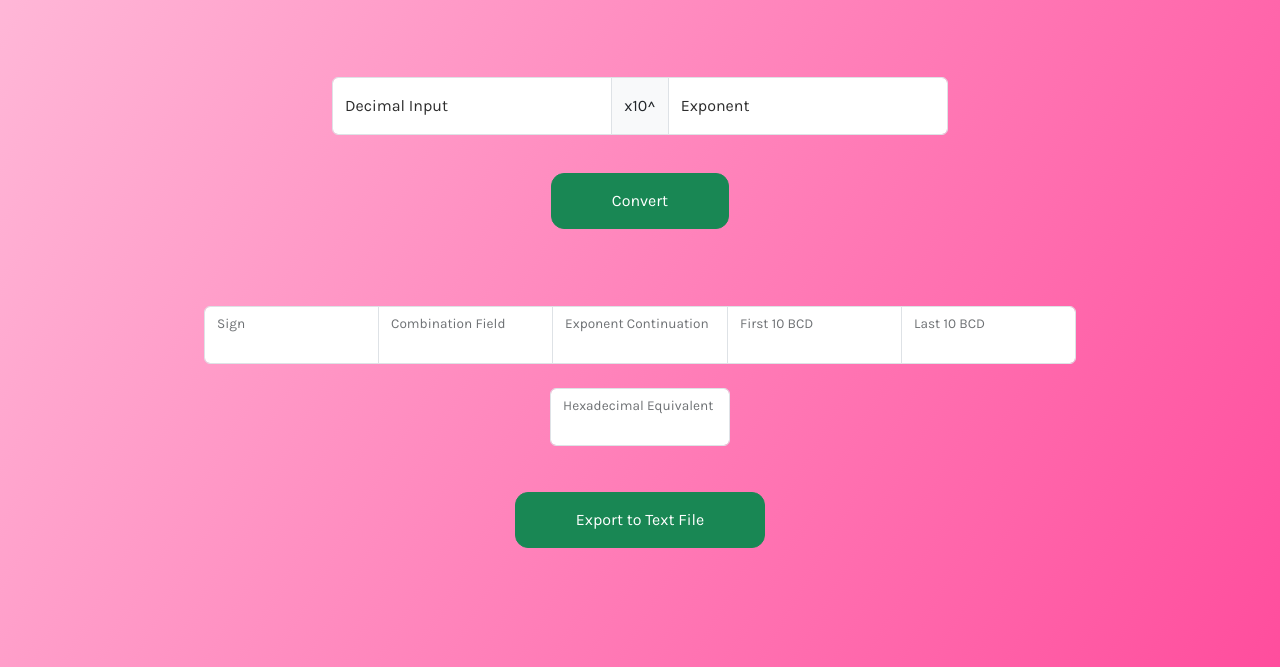
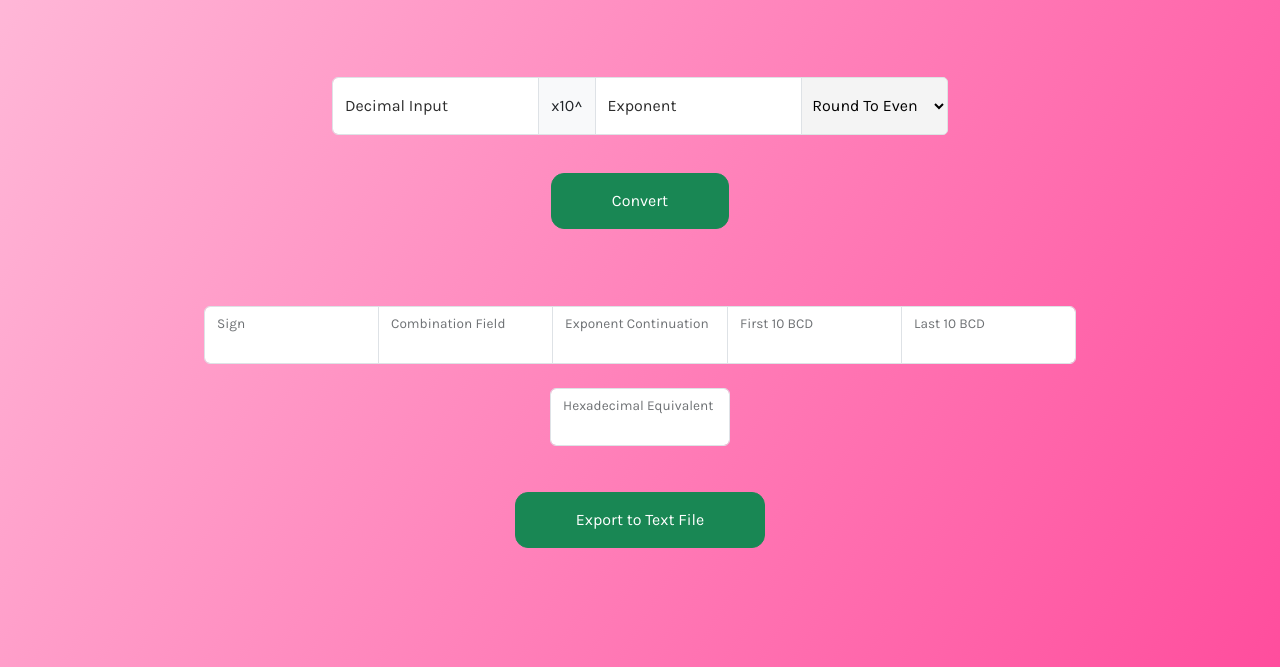
Before and after one commit to CSARCH2-07/CSARCH2SimulationProject, a website: page public/index.html in a window 1280 px wide. Shown: the part 133-800 px from the top of the page. Drawn offline with nearby package versions, Linux system fonts and the light colour scheme.

Commit message:
added dropdown for rounding

```diff
--- a/public/index.html
+++ b/public/index.html
@@ -40,6 +40,19 @@
         padding: 15px 60px;
         border-radius: 13px;
       }
+      .selectpicker{
+        background-color: #f4f4f4;
+        padding-left: 0.5vw;
+        padding-right: 1vw;
+        border-color: #dce4e4;
+        border-radius: 5px;
+        background-position: right 1vw;
+
+      }
+      .selectpicker select{
+        position: absolute;
+        padding-right: 2vw;
+      }
     </style>
 
     <div class="container-fluid align-content-center" style="margin-top: 5vw">
@@ -57,7 +70,7 @@
           style="padding-left: 25vw; padding-right: 25vw"
         >
           <div class="form-floating">
-            <input type="number" class="form-control" id="num" placeholder="0" />
+            <input type="text" class="form-control" id="num" placeholder="0" />
             <label for="num">Decimal Input</label>
           </div>
           <span class="input-group-text">x10^</span>
@@ -70,6 +83,12 @@
             />
             <label for="exponent">Exponent</label>
           </div>
+          <select class="selectpicker" id="rounding" aria-label="Example select with button addon">
+            <option value="1">Round Up</option>
+            <option value="2">Round Down</option>
+            <option value="3">Truncate</option>
+            <option selected>Round To Even</option>
+          </select>
         </div>
         <button
           type="button"
```
